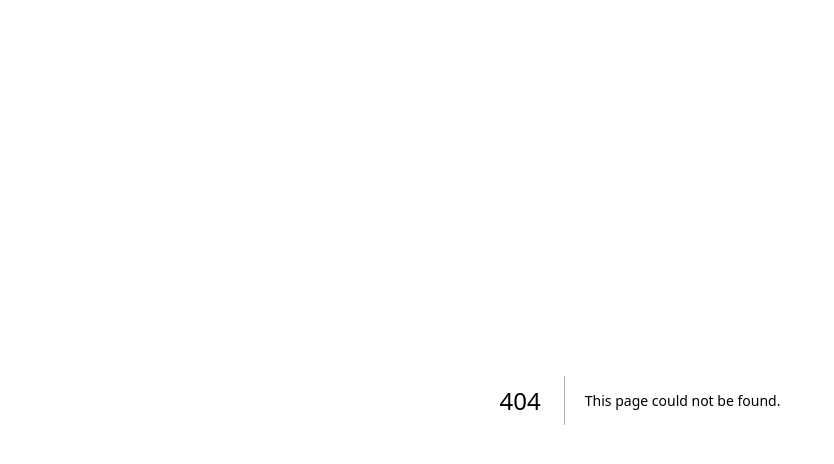
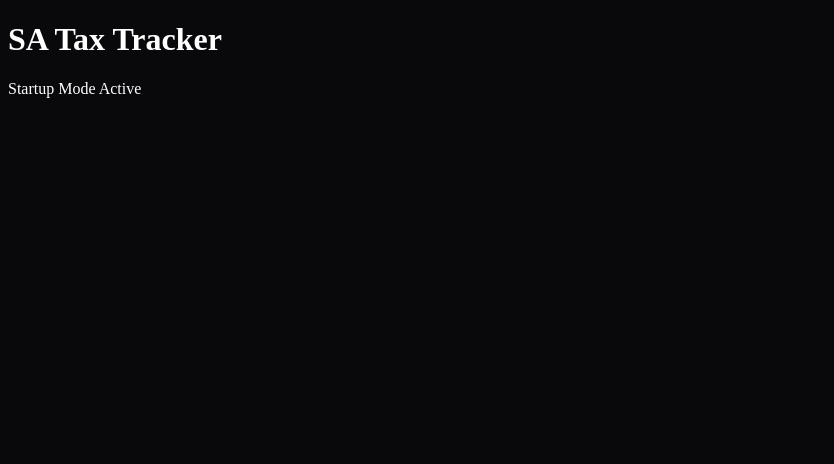
Before and after one commit to cgartco6/summit-ai, a Next.js app: page /tax-tracker in a window 1280 px wide. Before the commit this address had no page. Shown: the top 464 px of the page, without its empty margins (0-834 px from the left). Built offline with nearby package versions, Linux system fonts and the light colour scheme.

Commit message:
Add TaxTracker component for tax tracking feature

```diff
--- /dev/null
+++ b/src/app/tax-tracker/page.tsx
@@ -0,0 +1,8 @@
+export default function TaxTracker() {
+  return (
+    <div className="min-h-screen bg-zinc-950 p-10">
+      <h1 className="text-5xl font-bold">SA Tax Tracker</h1>
+      <p className="text-gray-400 mt-8">Startup Mode Active</p>
+    </div>
+  );
+}
```
